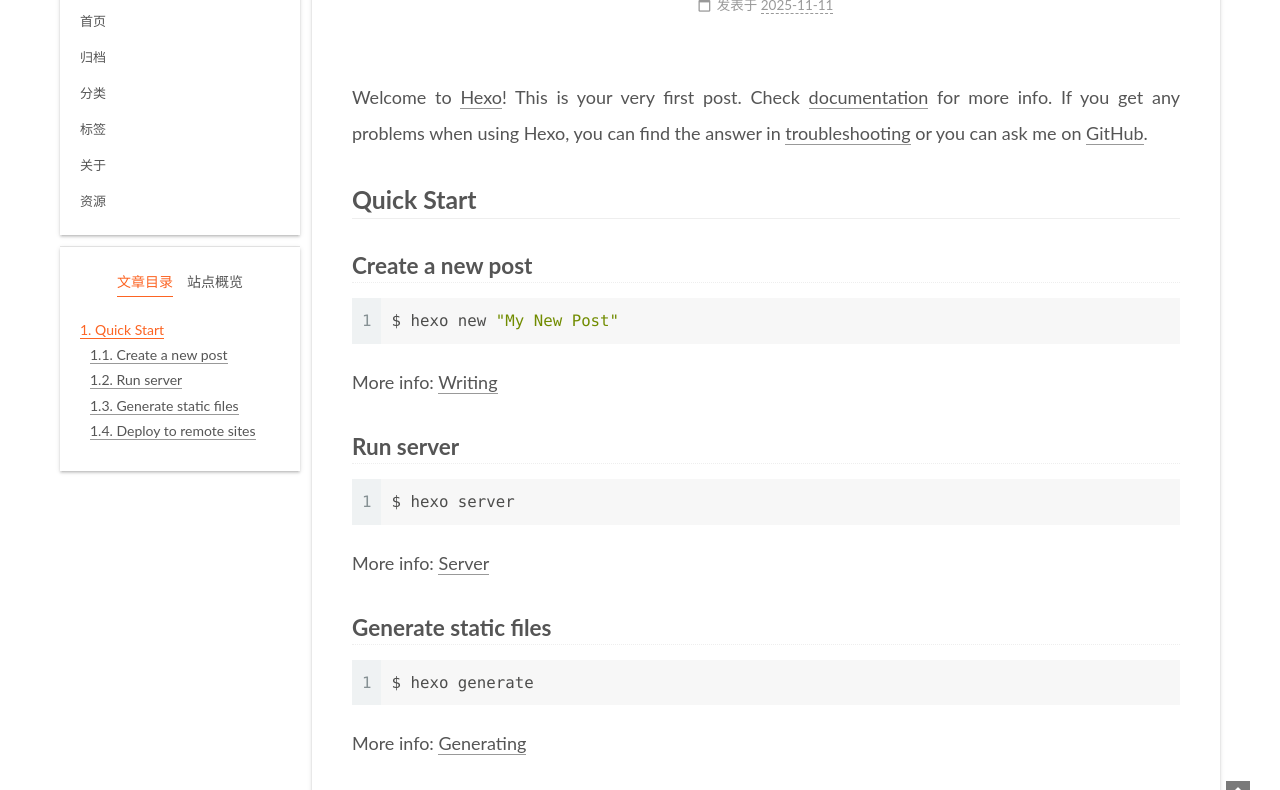
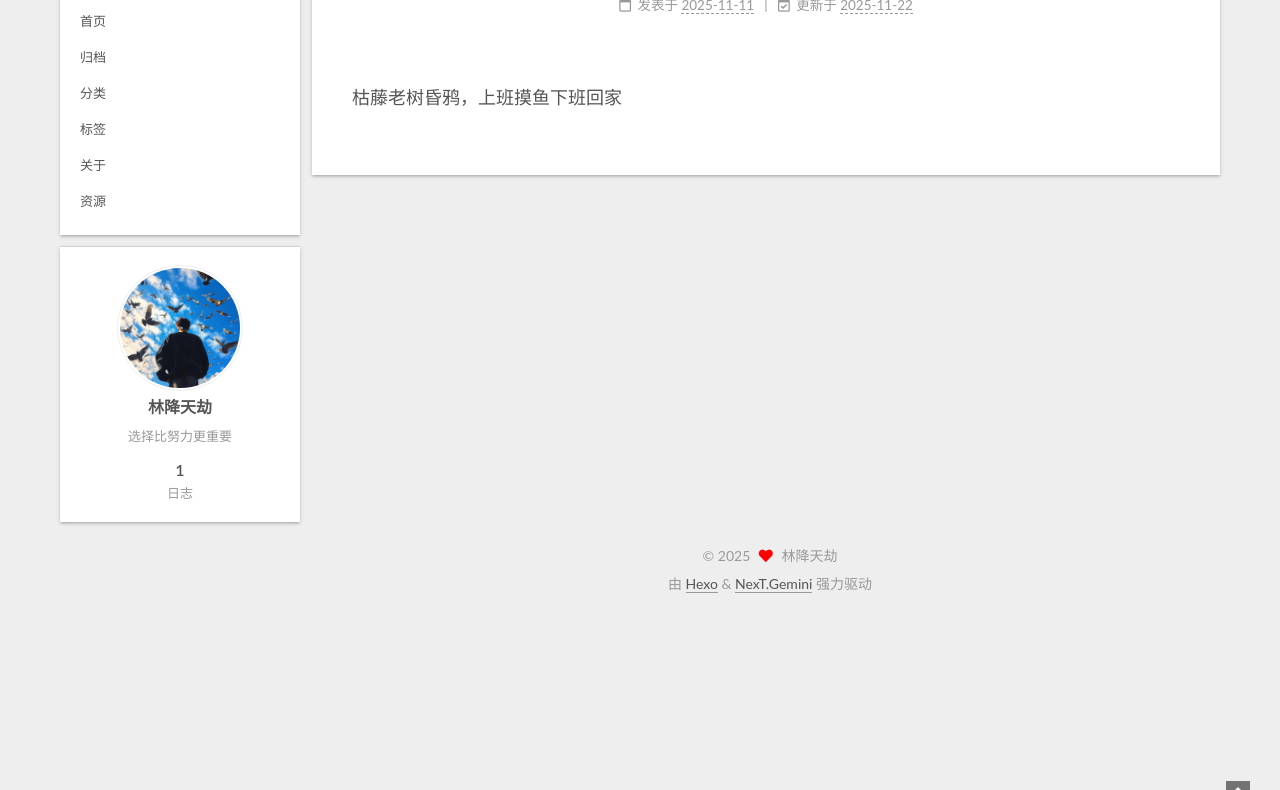
Before and after one commit to YZNB1314666/YZNB1314666.github.io, a plain HTML site: page 2025/11/11/hello-world/index.html in a window 1280 px wide. Shown: the part 95-885 px from the top of the page. After the commit the page ends 800 px from the top, so only its background shows below. Drawn offline with Linux system fonts and the light colour scheme.

Commit message:
Site updated: 2025-11-22 22:34:50

```diff
--- a/2025/11/11/hello-world/index.html
+++ b/2025/11/11/hello-world/index.html
@@ -20,15 +20,15 @@
     var CONFIG = {"hostname":"example.com","root":"/","scheme":"Gemini","version":"7.8.0","exturl":false,"sidebar":{"position":"left","display":"post","padding":18,"offset":12,"onmobile":false},"copycode":{"enable":false,"show_result":false,"style":null},"back2top":{"enable":true,"sidebar":false,"scrollpercent":false},"bookmark":{"enable":false,"color":"#222","save":"auto"},"fancybox":false,"mediumzoom":false,"lazyload":false,"pangu":false,"comments":{"style":"tabs","active":null,"storage":true,"lazyload":false,"nav":null},"algolia":{"hits":{"per_page":10},"labels":{"input_placeholder":"Search for Posts","hits_empty":"We didn't find any results for the search: ${query}","hits_stats":"${hits} results found in ${time} ms"}},"localsearch":{"enable":false,"trigger":"auto","top_n_per_article":1,"unescape":false,"preload":false},"motion":{"enable":true,"async":false,"transition":{"post_block":"fadeIn","post_header":"slideDownIn","post_body":"slideDownIn","coll_header":"slideLeftIn","sidebar":"slideUpIn"}}};
   </script>
 
-  <meta name="description" content="Welcome to Hexo! This is your very first post. Check documentation for more info. If you get any problems when using Hexo, you can find the answer in troubleshooting or you can ask me on GitHub. Quick">
+  <meta name="description" content="枯藤老树昏鸦，上班摸鱼下班回家">
 <meta property="og:type" content="article">
 <meta property="og:title" content="Hello World">
 <meta property="og:url" content="http://example.com/2025/11/11/hello-world/index.html">
 <meta property="og:site_name" content="摸鱼小站">
-<meta property="og:description" content="Welcome to Hexo! This is your very first post. Check documentation for more info. If you get any problems when using Hexo, you can find the answer in troubleshooting or you can ask me on GitHub. Quick">
+<meta property="og:description" content="枯藤老树昏鸦，上班摸鱼下班回家">
 <meta property="og:locale" content="zh_CN">
 <meta property="article:published_time" content="2025-11-11T12:02:45.470Z">
-<meta property="article:modified_time" content="2025-11-11T12:02:45.470Z">
+<meta property="article:modified_time" content="2025-11-22T14:34:18.789Z">
 <meta property="article:author" content="林降天劫">
 <meta name="twitter:card" content="summary">
 
@@ -195,6 +195,13 @@
 
               <time title="创建时间：2025-11-11 20:02:45" itemprop="dateCreated datePublished" datetime="2025-11-11T20:02:45+08:00">2025-11-11</time>
             </span>
+              <span class="post-meta-item">
+                <span class="post-meta-item-icon">
+                  <i class="far fa-calendar-check"></i>
+                </span>
+                <span class="post-meta-item-text">更新于</span>
+                <time title="修改时间：2025-11-22 22:34:18" itemprop="dateModified" datetime="2025-11-22T22:34:18+08:00">2025-11-22</time>
+              </span>
 
 
 
@@ -207,19 +214,7 @@
     <div class="post-body" itemprop="articleBody">
 
 
-        <p>Welcome to <a target="_blank" rel="noopener" href="https://hexo.io/">Hexo</a>! This is your very first post. Check <a target="_blank" rel="noopener" href="https://hexo.io/docs/">documentation</a> for more info. If you get any problems when using Hexo, you can find the answer in <a target="_blank" rel="noopener" href="https://hexo.io/docs/troubleshooting.html">troubleshooting</a> or you can ask me on <a target="_blank" rel="noopener" href="https://github.com/hexojs/hexo/issues">GitHub</a>.</p>
-<h2 id="Quick-Start"><a href="#Quick-Start" class="headerlink" title="Quick Start"></a>Quick Start</h2><h3 id="Create-a-new-post"><a href="#Create-a-new-post" class="headerlink" title="Create a new post"></a>Create a new post</h3><figure class="highlight bash"><table><tr><td class="gutter"><pre><span class="line">1</span><br></pre></td><td class="code"><pre><span class="line">$ hexo new <span class="string">&quot;My New Post&quot;</span></span><br></pre></td></tr></table></figure>
-
-<p>More info: <a target="_blank" rel="noopener" href="https://hexo.io/docs/writing.html">Writing</a></p>
-<h3 id="Run-server"><a href="#Run-server" class="headerlink" title="Run server"></a>Run server</h3><figure class="highlight bash"><table><tr><td class="gutter"><pre><span class="line">1</span><br></pre></td><td class="code"><pre><span class="line">$ hexo server</span><br></pre></td></tr></table></figure>
-
-<p>More info: <a target="_blank" rel="noopener" href="https://hexo.io/docs/server.html">Server</a></p>
-<h3 id="Generate-static-files"><a href="#Generate-static-files" class="headerlink" title="Generate static files"></a>Generate static files</h3><figure class="highlight bash"><table><tr><td class="gutter"><pre><span class="line">1</span><br></pre></td><td class="code"><pre><span class="line">$ hexo generate</span><br></pre></td></tr></table></figure>
-
-<p>More info: <a target="_blank" rel="noopener" href="https://hexo.io/docs/generating.html">Generating</a></p>
-<h3 id="Deploy-to-remote-sites"><a href="#Deploy-to-remote-sites" class="headerlink" title="Deploy to remote sites"></a>Deploy to remote sites</h3><figure class="highlight bash"><table><tr><td class="gutter"><pre><span class="line">1</span><br></pre></td><td class="code"><pre><span class="line">$ hexo deploy</span><br></pre></td></tr></table></figure>
-
-<p>More info: <a target="_blank" rel="noopener" href="https://hexo.io/docs/one-command-deployment.html">Deployment</a></p>
+        <p>枯藤老树昏鸦，上班摸鱼下班回家</p>
 
     </div>
 
@@ -290,7 +285,6 @@
 
       <!--noindex-->
       <div class="post-toc-wrap sidebar-panel">
-          <div class="post-toc motion-element"><ol class="nav"><li class="nav-item nav-level-2"><a class="nav-link" href="#Quick-Start"><span class="nav-number">1.</span> <span class="nav-text">Quick Start</span></a><ol class="nav-child"><li class="nav-item nav-level-3"><a class="nav-link" href="#Create-a-new-post"><span class="nav-number">1.1.</span> <span class="nav-text">Create a new post</span></a></li><li class="nav-item nav-level-3"><a class="nav-link" href="#Run-server"><span class="nav-number">1.2.</span> <span class="nav-text">Run server</span></a></li><li class="nav-item nav-level-3"><a class="nav-link" href="#Generate-static-files"><span class="nav-number">1.3.</span> <span class="nav-text">Generate static files</span></a></li><li class="nav-item nav-level-3"><a class="nav-link" href="#Deploy-to-remote-sites"><span class="nav-number">1.4.</span> <span class="nav-text">Deploy to remote sites</span></a></li></ol></li></ol></div>
       </div>
       <!--/noindex-->
 
--- a/css/main.css
+++ b/css/main.css
@@ -1175,7 +1175,7 @@ pre .javascript .function {
 }
 .links-of-author a::before,
 .links-of-author span.exturl::before {
-  background: #96e7ff;
+  background: #55deff;
   border-radius: 50%;
   content: ' ';
   display: inline-block;
@@ -2570,10 +2570,3 @@ ul.breadcrumb li + li:last-child {
     margin: 8px 0 0;
   }
 }
-body {
-  background: url("images/bg.jpg");
-  background-size: cover;
-  background-repeat: no-repeat;
-  background-attachment: fixed;
-  background-position: 50% 50%;
-}
```
Also changed, not shown: index.html (+8 -13 lines).
